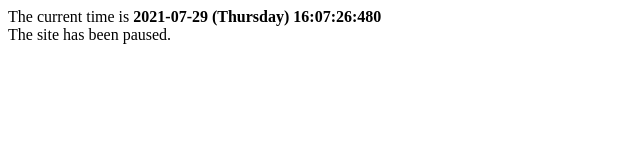
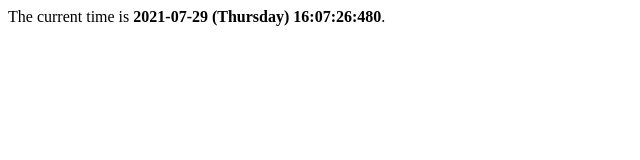
Before and after one commit to jiey2/githubpage, a React (Create React App) app: page /#/home in a window 1280 px wide. Before the commit this address led to /#/home. Shown: the top 160 px of the page, without its empty margins (0-640 px from the left). Built offline with nearby package versions, Linux system fonts and the light colour scheme.

Commit message:
fix: 🐛 page title

```diff
--- a/src/Pause.js
+++ b/src/Pause.js
@@ -13,10 +13,7 @@ const Pause = () => {
 
   return (
     <>
-      The current time is <b>{time}</b>
-      <br />
-      {/* <br /> */}
-      The site has been paused.
+      The current time is <b>{time}</b>.
     </>
   );
 };
```
